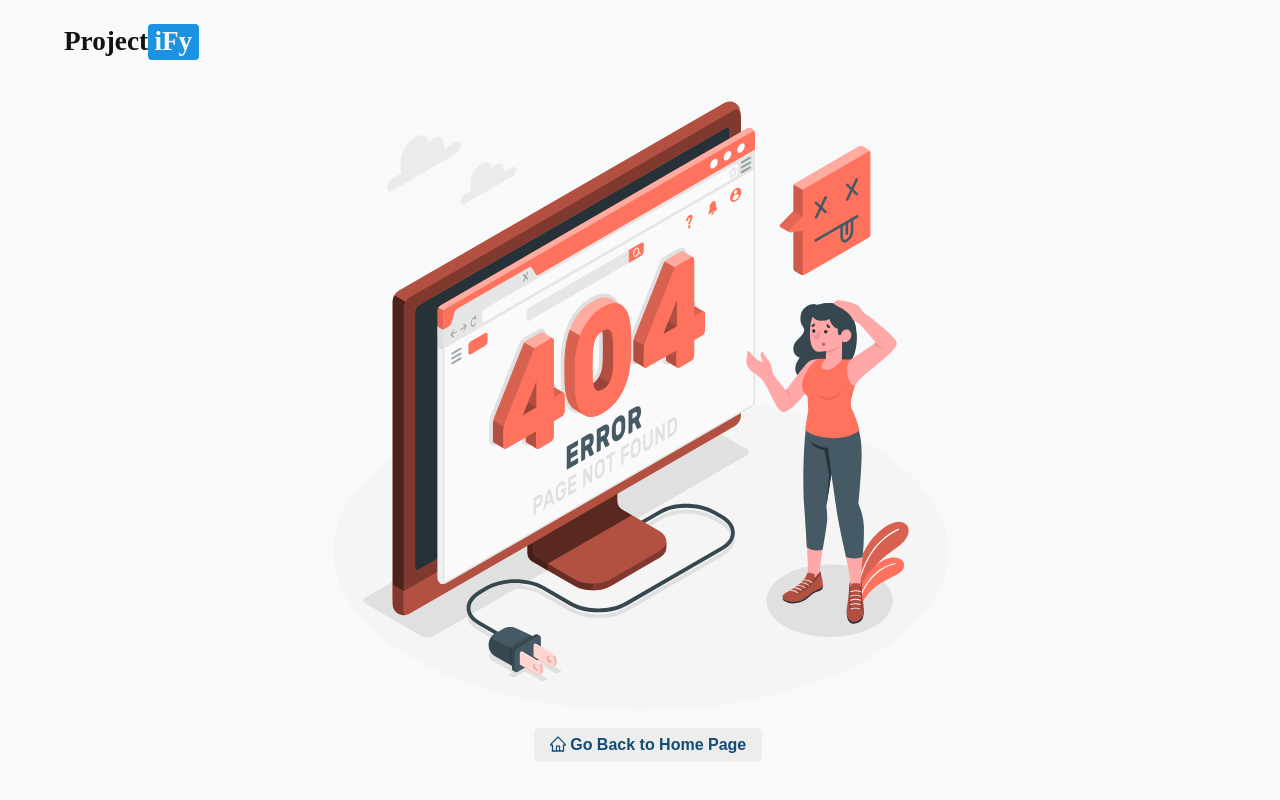
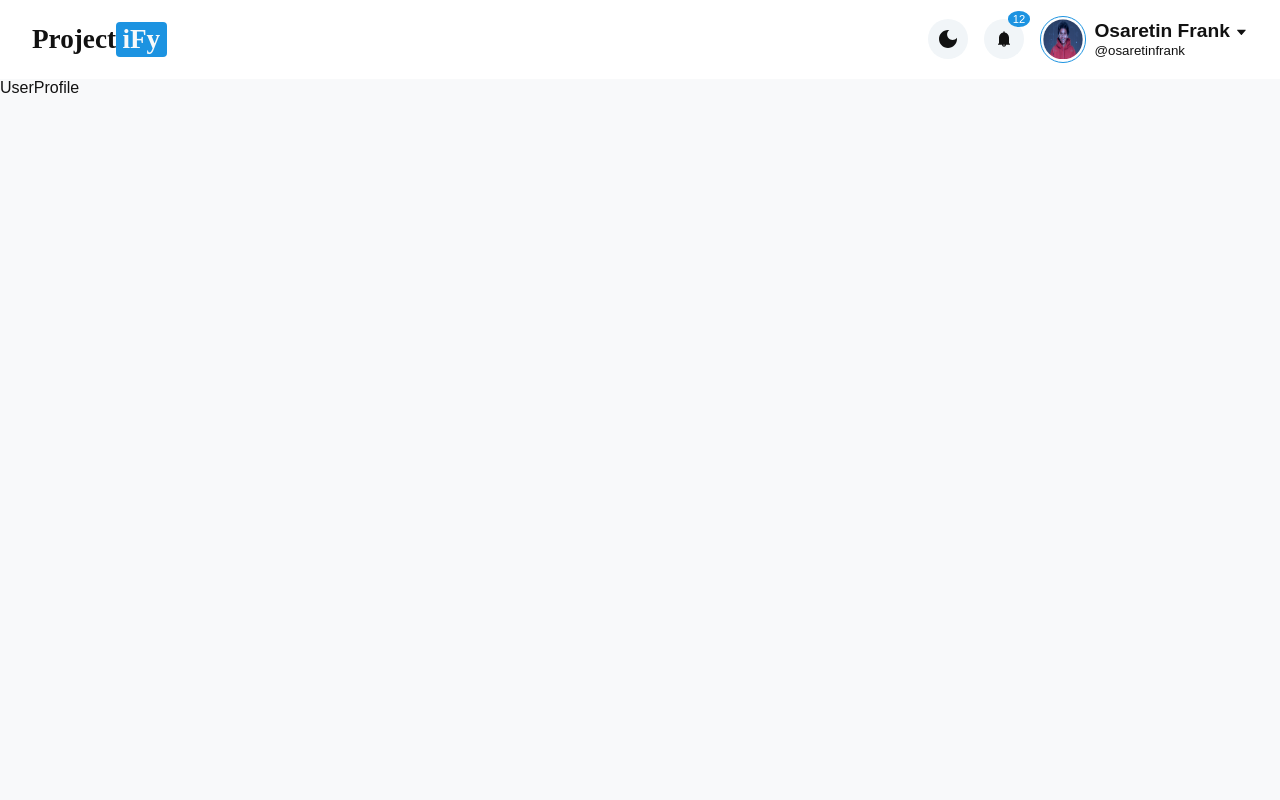
Before and after one commit to osas2211/project-mgmt-webapp, a React (Vite) app in the folder client/: page /main/profile in a window 1280 px wide. Built offline with nearby package versions, Linux system fonts and the light colour scheme; a web font is replaced by a local one.

Commit message:
add userIcon Dropdown

```diff
--- a/client/src/App.tsx
+++ b/client/src/App.tsx
@@ -7,6 +7,7 @@ import ResetPassword from "./pages/ResetPassword."
 import { UserProfile } from "./pages/UserProfile"
 import { store } from "./redux/store"
 import { Provider } from "react-redux"
+import CentralPage from "./components/CentralPage"
 
 function App() {
   const LandingPage = React.lazy(() => import("./pages/LandingPage"))
@@ -50,16 +51,15 @@ function App() {
                 }
               />
               <Route path="reset-password" element={<ResetPassword />} />
-              <Route path="profile" element={<UserProfile />} />
               <Route
-                path="main"
+                path="/main"
                 element={
                   <Suspense fallback={<div>loading....</div>}>
                     <Main />
                   </Suspense>
                 }
               >
-                {" "}
+                <Route path="profile" element={<UserProfile />} />
               </Route>
 
               <Route path="*" element={<_404 />} />
--- a/client/src/components/CentralPage.tsx
+++ b/client/src/components/CentralPage.tsx
@@ -6,6 +6,9 @@ export default function CentralPage() {
   return (
     <div>
       <Header />
+      <div>
+        <Outlet />
+      </div>
     </div>
   )
 }
--- a/client/src/components/UserDropDown.tsx
+++ b/client/src/components/UserDropDown.tsx
@@ -1,9 +1,28 @@
 import React from "react"
 import userImg from "../assets/user.jpg"
-import { CaretDownFilled } from "@ant-design/icons"
+import { CaretDownFilled, UserOutlined } from "@ant-design/icons"
+import { Link } from "react-router-dom"
+import { Dropdown } from "antd"
+import { Typography } from "antd"
+
+const { Text } = Typography
 
 export const UserDropDown = () => {
+  const items = [
+    {
+      key: 1,
+      label: (
+        <div>
+          <UserOutlined style={{ fontSize: "1rem", paddingRight: "0.5rem" }} />
+          <Link to={"profile"}>
+            <Text>My Account</Text>
+          </Link>
+        </div>
+      ),
+    },
+  ]
   return (
+    <Dropdown menu={{ items }} trigger={["click"]}>
       <div className="user-dropdown">
         <img src={userImg} alt="user" />
         <div style={{ marginLeft: "0.5rem" }}>
@@ -15,5 +34,6 @@ export const UserDropDown = () => {
           </p>
         </div>
       </div>
+    </Dropdown>
   )
 }
--- a/client/src/sass/partials/_header.scss
+++ b/client/src/sass/partials/_header.scss
@@ -15,7 +15,7 @@
       width: 2.5rem;
       height: 2.5rem;
       border-radius: 100%;
-      background-color: aliceblue;
+      background-color: rgb(42, 43, 44);
       display: flex;
       align-items: center;
       justify-content: center;
@@ -61,11 +61,17 @@
     color: #fff;
     padding: 0.1rem 0.3rem;
     border-radius: 50%;
+    text-align: center;
   }
 }
 
 @media (prefers-color-scheme: light) {
   .main-header {
     background-color: #fff;
+    ul {
+      li {
+        background-color: rgb(241, 245, 248);
+      }
+    }
   }
 }
```
Lines whose indentation alone changed are shown as unchanged.
